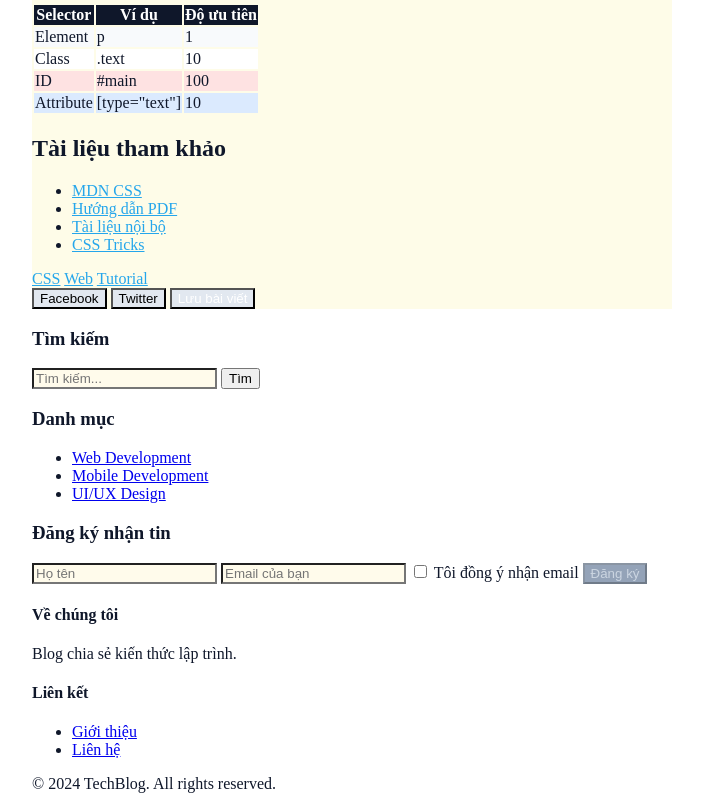
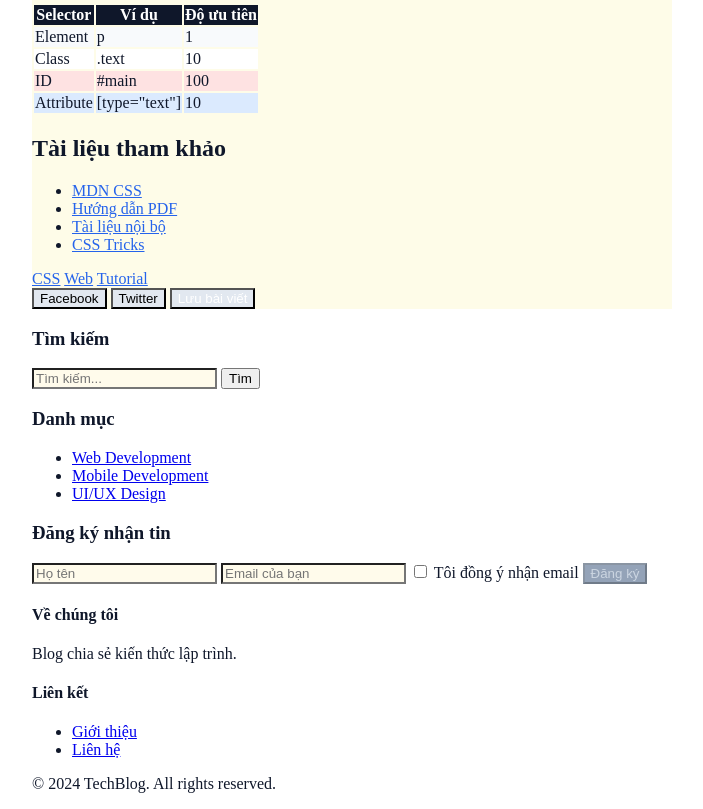
Before and after one commit to SonCryptoz/F8_K20-HomeWork, a plain HTML site: page zoom-day-3/index.html in a window 1280 px wide. Shown: the part 908-1717 px from the top of the page, without its empty margins (288-991 px from the left). Drawn offline with Linux system fonts and the light colour scheme.

Commit message:
#3 Fix color in <a> tag

```diff
--- a/zoom-day-3/css/styles.css
+++ b/zoom-day-3/css/styles.css
@@ -66,7 +66,7 @@ body {
 
 /* 1 */
 .post a:link {
-    color: #25a6eb;
+    color: #2563eb;
 }
 
 .post a:visited {
@@ -78,7 +78,7 @@ body {
 }
 
 .post a:active {
-    color: #8a201e;
+    color: #1e3a8a;
 }
 
 /* 2 */
```
